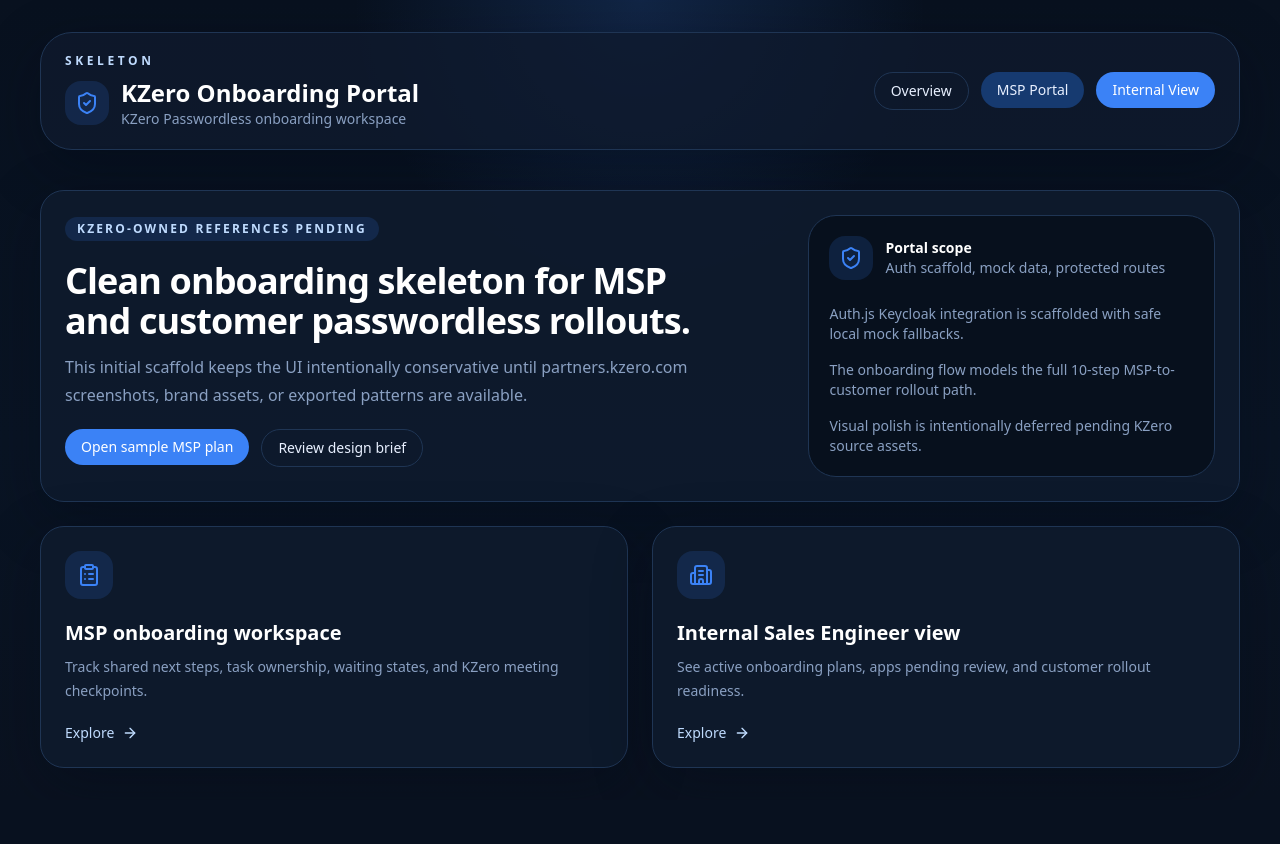
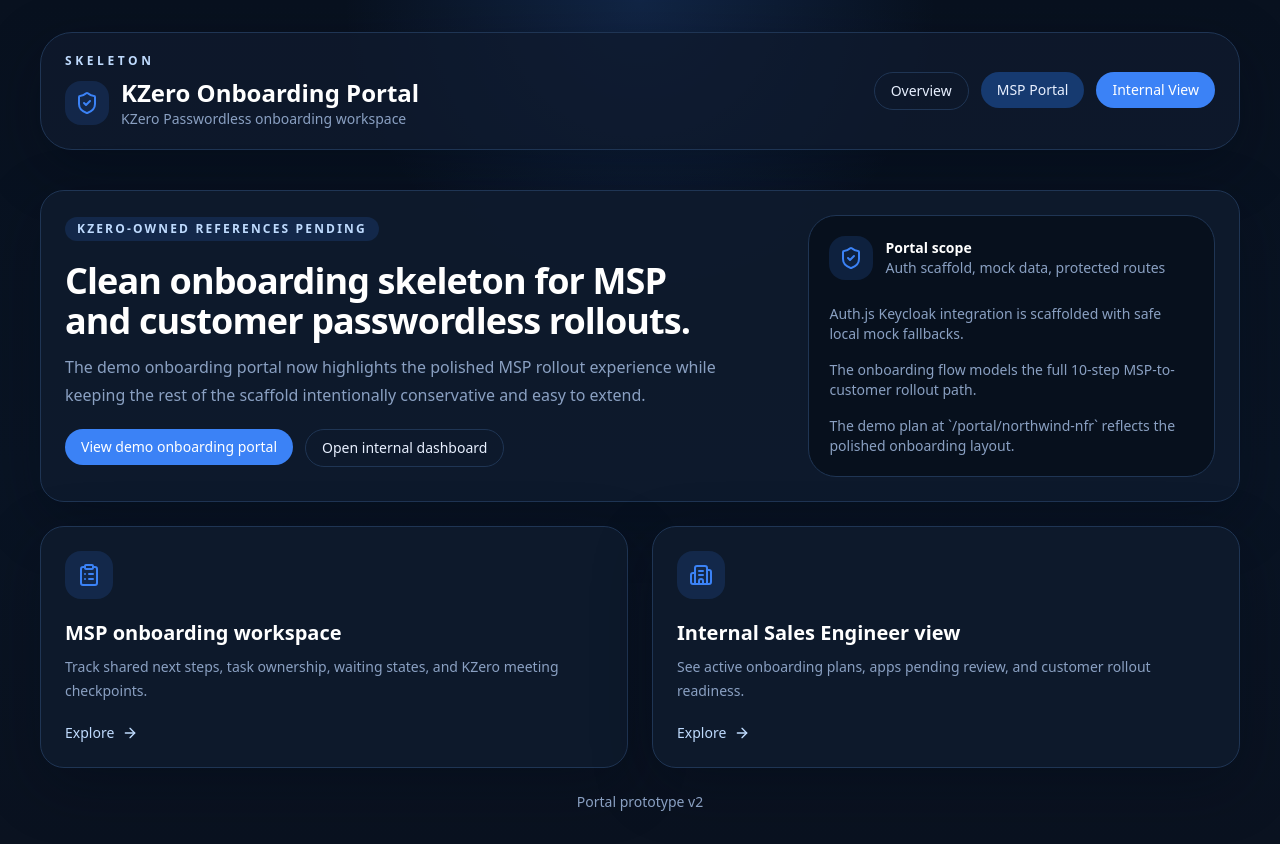
Before and after one commit to bekzero/onboarding-portal, a Next.js app: page / in a window 1280 px wide. Before the commit the page ends 800 px from the top, so only its background shows below. Built offline with nearby package versions, Linux system fonts and the light colour scheme.

Commit message:
Add homepage demo portal links

```diff
--- a/app/page.tsx
+++ b/app/page.tsx
@@ -35,16 +35,16 @@
                   Clean onboarding skeleton for MSP and customer passwordless rollouts.
                 </h2>
                 <p className="max-w-2xl text-base leading-7 text-muted">
-                  This initial scaffold keeps the UI intentionally conservative until partners.kzero.com
-                  screenshots, brand assets, or exported patterns are available.
+                  The demo onboarding portal now highlights the polished MSP rollout experience while keeping the rest
+                  of the scaffold intentionally conservative and easy to extend.
                 </p>
               </div>
               <div className="flex flex-wrap gap-3">
-                <Link href={`/portal/${plans[0].id}`}>
-                  <Button>Open sample MSP plan</Button>
+                <Link href="/portal/northwind-nfr">
+                  <Button>View demo onboarding portal</Button>
                 </Link>
-                <Link href="/docs/design-brief.md">
-                  <Button variant="outline">Review design brief</Button>
+                <Link href="/internal">
+                  <Button variant="outline">Open internal dashboard</Button>
                 </Link>
               </div>
             </div>
@@ -61,7 +61,7 @@
               <div className="mt-6 space-y-4 text-sm text-muted">
                 <p>Auth.js Keycloak integration is scaffolded with safe local mock fallbacks.</p>
                 <p>The onboarding flow models the full 10-step MSP-to-customer rollout path.</p>
-                <p>Visual polish is intentionally deferred pending KZero source assets.</p>
+                <p>The demo plan at `/portal/northwind-nfr` reflects the polished onboarding layout.</p>
               </div>
             </div>
           </div>
@@ -84,6 +84,8 @@
             </Card>
           ))}
         </section>
+
+        <p className="text-center text-sm text-muted">Portal prototype v2</p>
       </main>
     </PortalShell>
   );
```
